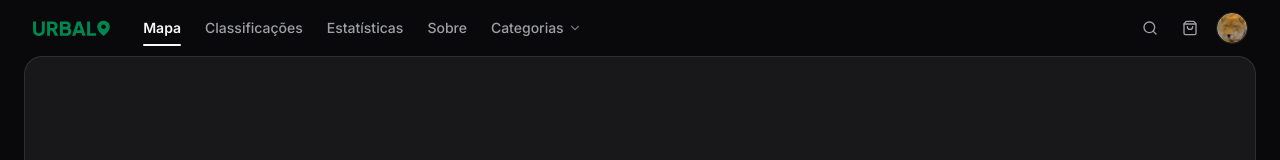
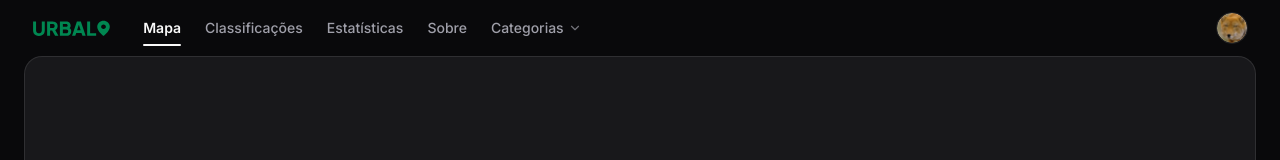
Before and after one commit to naveganth/urbaly, a Next.js app in the folder frontend/: page / in a window 1280 px wide. Shown: the top 160 px of the page. Built offline with nearby package versions, Linux system fonts and the light colour scheme.

Commit message:
feat: add InsetNavbar component with navigation links and user avatar menu

```diff
--- a/frontend/components/inset-navbar.tsx
+++ b/frontend/components/inset-navbar.tsx
@@ -3,7 +3,7 @@
 import * as React from "react"
 import Image from "next/image"
 import Link from "next/link"
-import { ChevronDown, Search, ShoppingBag } from "lucide-react"
+import { ChevronDown } from "lucide-react"
 import { cn } from "@/lib/utils"
 import { Avatar, AvatarFallback, AvatarImage } from "@/components/ui/avatar"
 import {
@@ -68,7 +68,7 @@ export function InsetNavbar({
               >
                 {link.label}
                 {current === link.label && (
-                  <span className="absolute -bottom-1 left-0 right-0 h-[2px] rounded-full bg-foreground" />
+                  <span className="absolute -bottom-1 left-0 right-0 h-0.5 rounded-full bg-foreground" />
                 )}
               </button>
             ))}
@@ -91,18 +91,6 @@ export function InsetNavbar({
 
         {/* Right: Actions & Avatar */}
         <div className="flex items-center gap-2 sm:gap-3">
-          <button
-            className="p-1.5 text-muted-foreground hover:text-foreground transition-colors cursor-pointer"
-            aria-label="Search"
-          >
-            <Search className="size-4" />
-          </button>
-          <button
-            className="p-1.5 text-muted-foreground hover:text-foreground transition-colors cursor-pointer"
-            aria-label="Cart"
-          >
-            <ShoppingBag className="size-4" />
-          </button>
           <Avatar className="size-7 sm:size-8 border border-border">
             <AvatarImage src="pfp.svg" />
             <AvatarFallback className="text-[11px]">UR</AvatarFallback>
```
